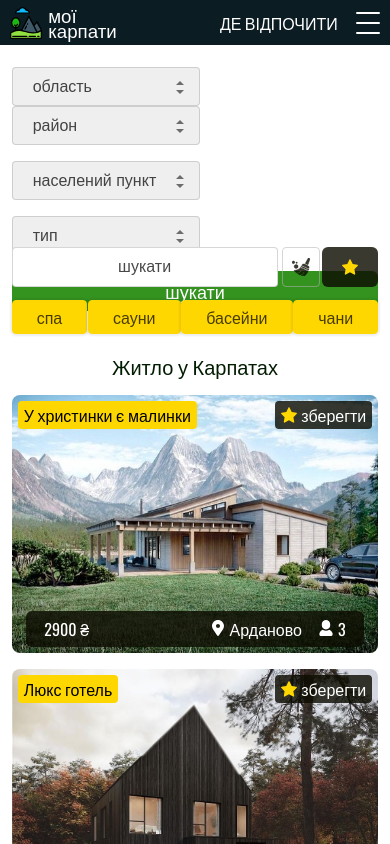
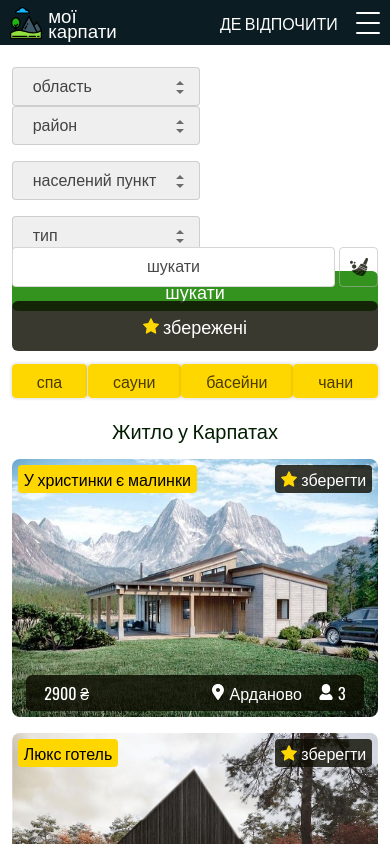
Before and after one commit to NazarHeletko/karpaty, a Next.js app: page /realty in a window 390 px wide. Shown: the top 844 px of the page. Built offline with nearby package versions, Linux system fonts and the light colour scheme; grey boxes are pictures that could not be loaded.

Commit message:
search city adddssdessrgrgsssssed

```diff
--- a/src/components/Page/RealtyPage/FilterRealty/FilterRealty.module.css
+++ b/src/components/Page/RealtyPage/FilterRealty/FilterRealty.module.css
@@ -258,14 +258,20 @@
 }
 
 @media only screen and (max-width: 500px) {
-    .favorite-saved span {
-        display: none;
+    .serch-favorite {
+        flex-wrap: wrap;
     }
     .favorite-saved {
         padding-top: 12px;
         padding-bottom: 12px;
+        position: static;
+        width: 100%;
+        margin-top: 14px;
+        display: flex;
+        justify-content: center;
+        font-size: 18px;
     }
     .search-input {
-        width: 84%;
+        width: 100%;
     }
 }
```
